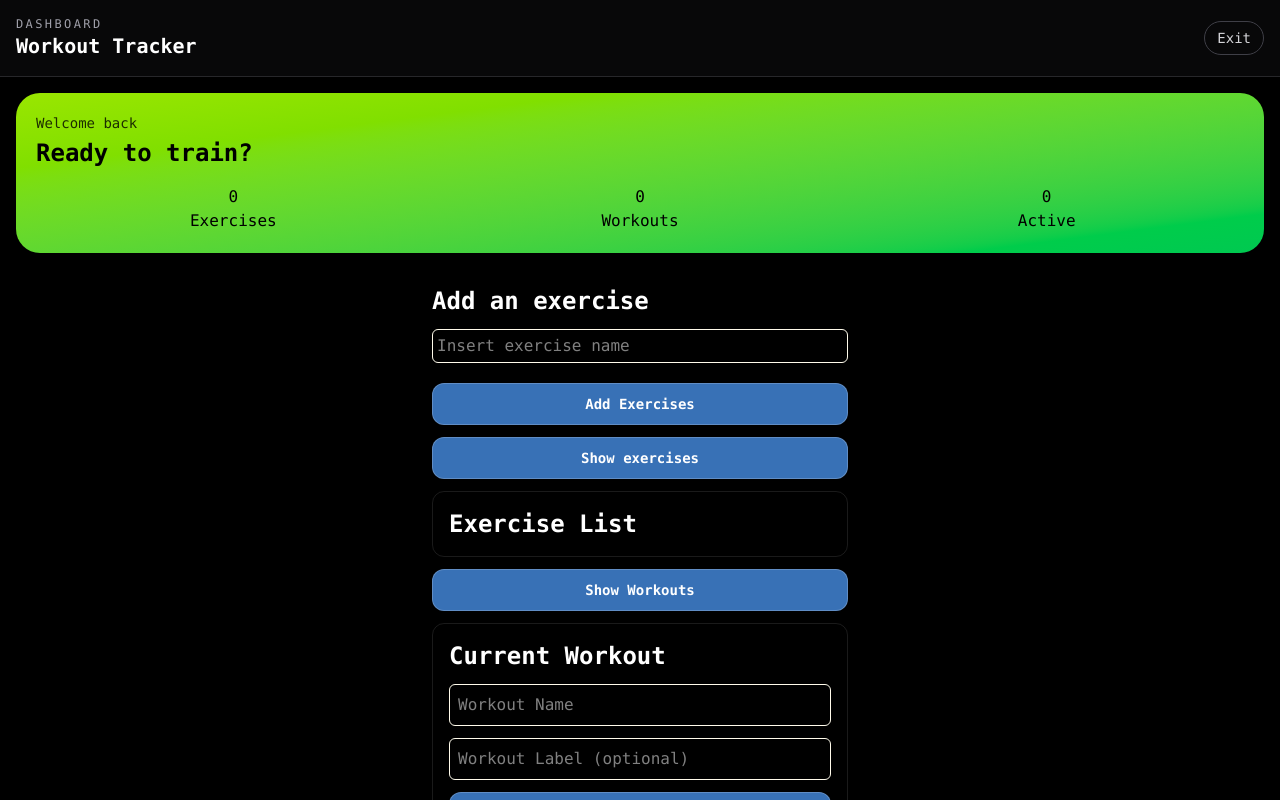
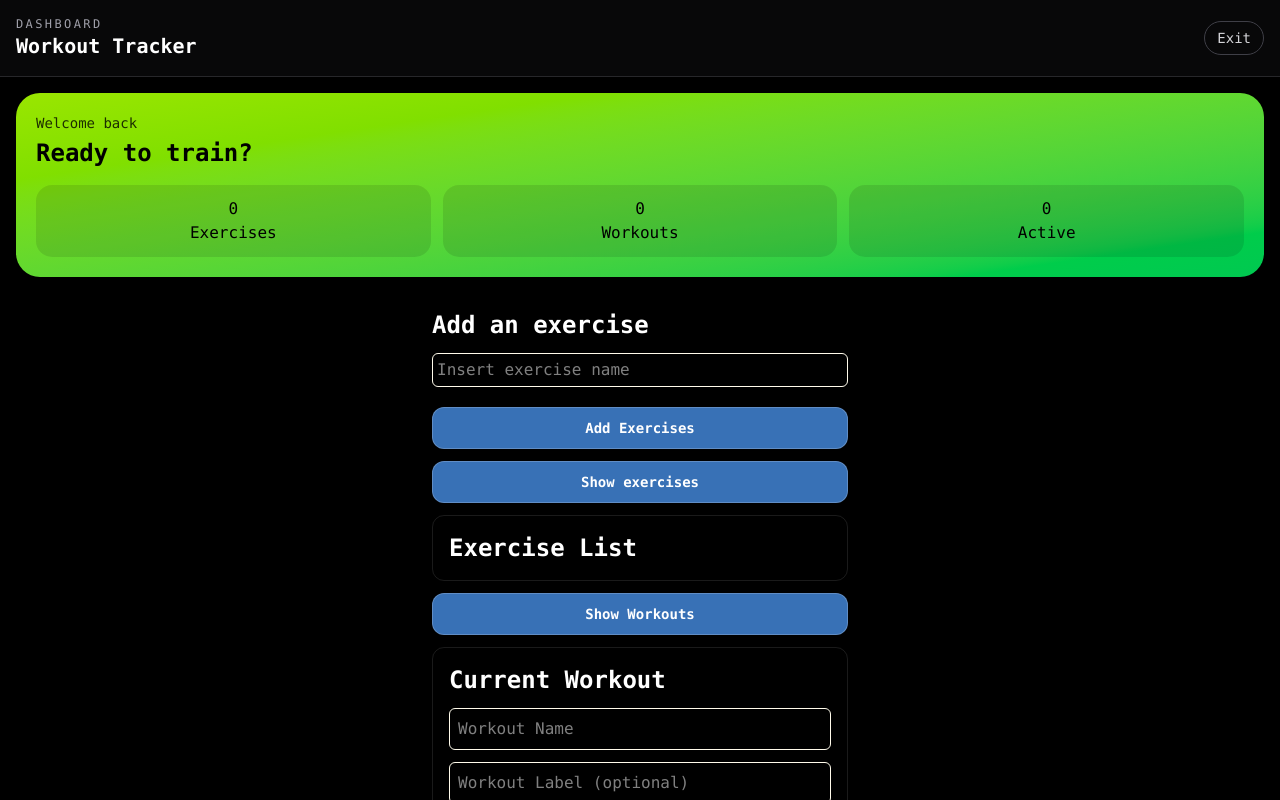
Before and after one commit to clydexmarty09/workout-tracker, a Next.js app: page /front-page in a window 1280 px wide. Shown: the top 800 px of the page. Built offline with nearby package versions, Linux system fonts and the light colour scheme.

Commit message:
editted front page styling

```diff
--- a/app/front-page/page.tsx
+++ b/app/front-page/page.tsx
@@ -290,18 +290,18 @@ export default function FrontPage() {
                     <h2 className="mt-1 text-2xl font-bold"> Ready to train? </h2>
 
                     <div className="mt-4 grid grid-cols-3 gap-3 text-center">
-                        <div>
+                        <div className="welcome-section-cols">
                             <p> {exercises.length} </p>
                             <p> Exercises </p>
                         </div>
 
-                        <div>
+                        <div className="welcome-section-cols">
                             <p> {workouts.length} </p>
                             <p> Workouts </p>
 
                         </div>
 
-                        <div>
+                        <div className="welcome-section-cols">
                             <p> {session ? "1" : "0"} </p>
                             <p> Active </p>
                         </div>
--- a/app/globals.css
+++ b/app/globals.css
@@ -20,6 +20,10 @@
 
   .summary-card {
     @apply rounded-3xl bg-gradient-to-br from-lime-400 to-green-500 p-5 text-black;
+  }
+
+  .welcome-section-cols {
+    @apply rounded-2xl bg-black/10 p-3;
   }
 
   .btn {
```
